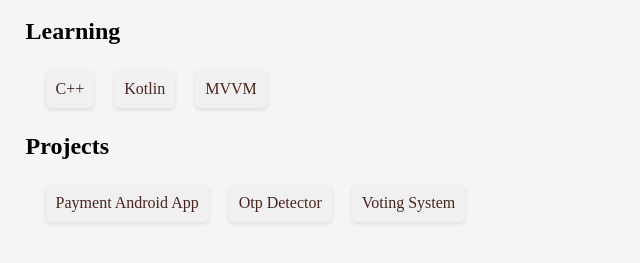
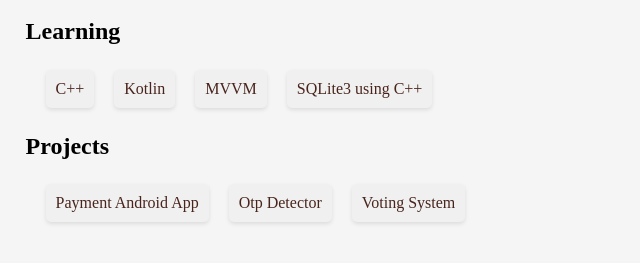
Before and after one commit to prashantrawat131/prashantrawat131.github.io, a plain HTML site: page index.html in a window 1280 px wide. Shown: the part 75-338 px from the top of the page, without its empty margins (0-640 px from the left). Drawn offline with Linux system fonts and the light colour scheme; a web font is replaced by a local one.

Commit message:
Added SQLlite3 with C++

```diff
--- a/index.html
+++ b/index.html
@@ -37,6 +37,14 @@
           MVVM</a
         >
       </li>
+      <li class="item">
+        <a
+          class="item-text"
+          href="https://github.com/prashantrawat131/Learn-SQL-CPP"
+        >
+          SQLite3 using C++</a
+        >
+      </li>
     </ul>
 
     <h2>Projects</h2>
```
